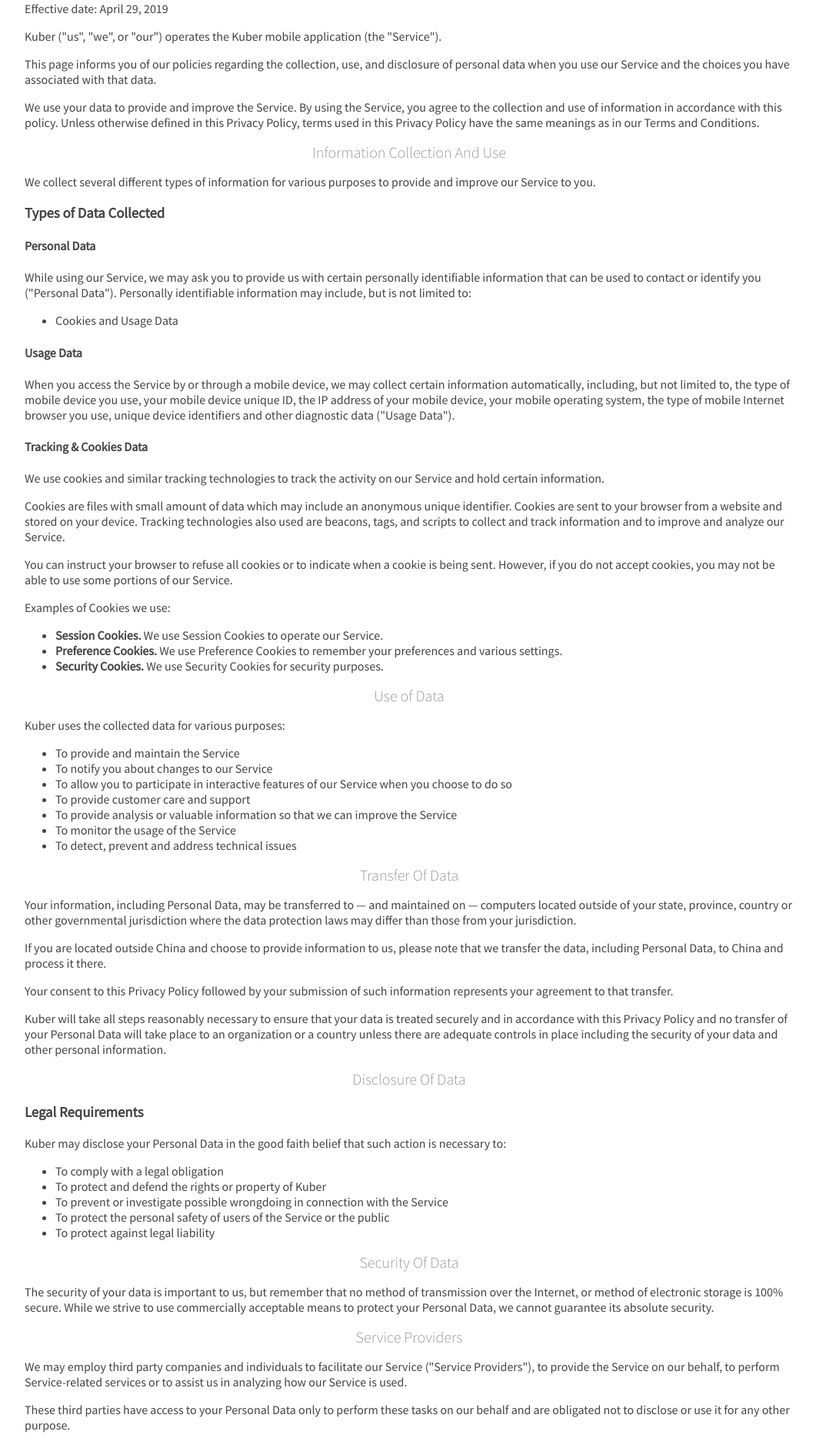
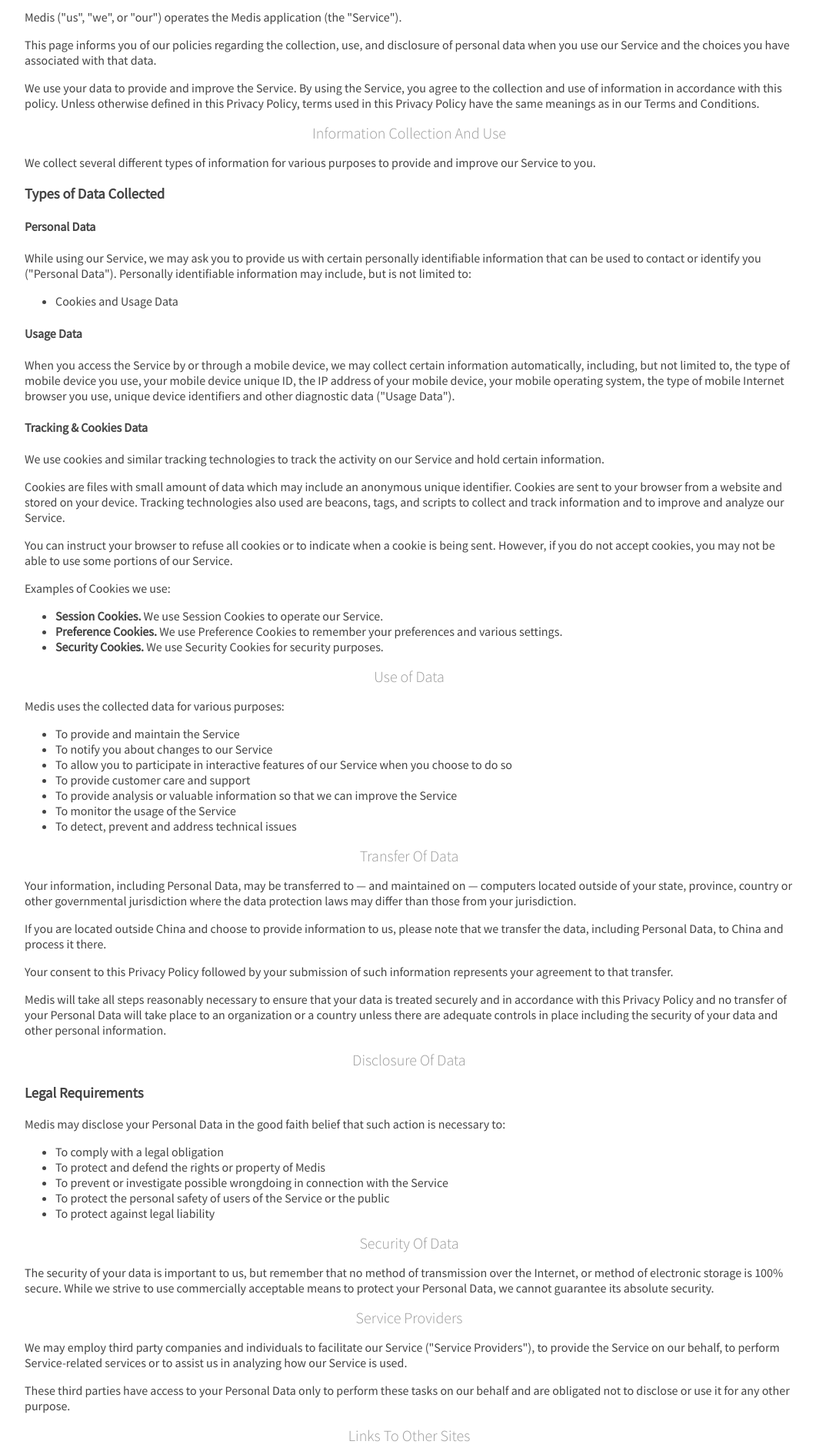
Before and after one commit to medisapp/medisapp.github.io, a plain HTML site: page privacy-policy.html in a window 1280 px wide. Shown: the part 320-2201 px from the top of the page at 77% size, without its empty margins (108-1169 px from the left). Drawn offline with Linux system fonts and the light colour scheme.

Commit message:
Update privacy-policy.html

```diff
--- a/privacy-policy.html
+++ b/privacy-policy.html
@@ -5,7 +5,7 @@
     <meta charset="utf-8" />
     <meta name="viewport" content="width=device-width, initial-scale=1, maximum-scale=1">
     <meta http-equiv="X-UA-Compatible" content="IE=edge,chrome=1">
-    <title>Kuber - Kubernetes Dashboard</title>
+    <title>Privacy Policy - Medis</title>
     <link href="http://zihua.li/feed" type="application/rss+xml" rel="alternate" title="Zihua Li RSS Feed" />
     <link rel='stylesheet'  href='./normalize.css' type='text/css' media='all' />
     <link rel='stylesheet'  href='./main.css' type='text/css' media='all' />
@@ -15,15 +15,14 @@
     <div class="container">
       <div class="header">
         <div class="slogan">
-          <h1>Kuber</h1>
-          <h2>Beautiful Mobile Dashboard for Kubernetes</h2>
+          <h1>Medis</h1>
         </div>
       </div>
       <div class="privacy">
         <h1>Privacy Policy</h1>
         <p>Effective date: April 29, 2019</p>
 
-        <p>Kuber ("us", "we", or "our") operates the Kuber mobile application (the "Service").</p>
+        <p>Medis ("us", "we", or "our") operates the Medis application (the "Service").</p>
 
         <p>This page informs you of our policies regarding the collection, use, and disclosure of personal data when you use our Service and the choices you have associated with that data.</p>
 
@@ -61,7 +60,7 @@
 
         <h2>Use of Data</h2>
 
-        <p>Kuber uses the collected data for various purposes:</p>
+        <p>Medis uses the collected data for various purposes:</p>
         <ul>
           <li>To provide and maintain the Service</li>
           <li>To notify you about changes to our Service</li>
@@ -76,15 +75,15 @@
         <p>Your information, including Personal Data, may be transferred to — and maintained on — computers located outside of your state, province, country or other governmental jurisdiction where the data protection laws may differ than those from your jurisdiction.</p>
         <p>If you are located outside China and choose to provide information to us, please note that we transfer the data, including Personal Data, to China and process it there.</p>
         <p>Your consent to this Privacy Policy followed by your submission of such information represents your agreement to that transfer.</p>
-        <p>Kuber will take all steps reasonably necessary to ensure that your data is treated securely and in accordance with this Privacy Policy and no transfer of your Personal Data will take place to an organization or a country unless there are adequate controls in place including the security of your data and other personal information.</p>
+        <p>Medis will take all steps reasonably necessary to ensure that your data is treated securely and in accordance with this Privacy Policy and no transfer of your Personal Data will take place to an organization or a country unless there are adequate controls in place including the security of your data and other personal information.</p>
 
         <h2>Disclosure Of Data</h2>
 
         <h3>Legal Requirements</h3>
-        <p>Kuber may disclose your Personal Data in the good faith belief that such action is necessary to:</p>
+        <p>Medis may disclose your Personal Data in the good faith belief that such action is necessary to:</p>
         <ul>
           <li>To comply with a legal obligation</li>
-          <li>To protect and defend the rights or property of Kuber</li>
+          <li>To protect and defend the rights or property of Medis</li>
           <li>To prevent or investigate possible wrongdoing in connection with the Service</li>
           <li>To protect the personal safety of users of the Service or the public</li>
           <li>To protect against legal liability</li>
@@ -118,7 +117,7 @@
         <h2>Contact Us</h2>
         <p>If you have any questions about this Privacy Policy, please contact us:</p>
         <ul>
-          <li>By email: kuber@zihua.li</li>
+          <li>By email: medis@zihua.li</li>
 
         </ul>
       </div>
```
